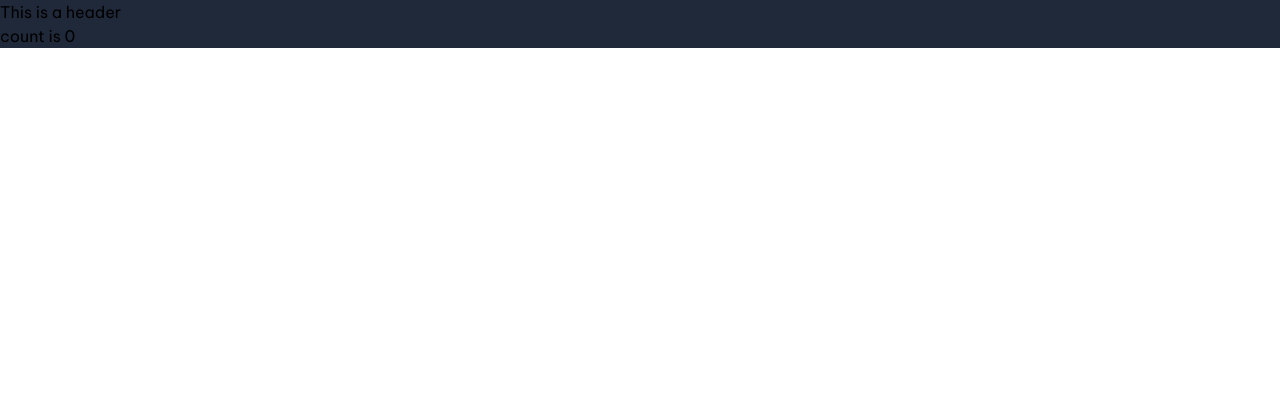
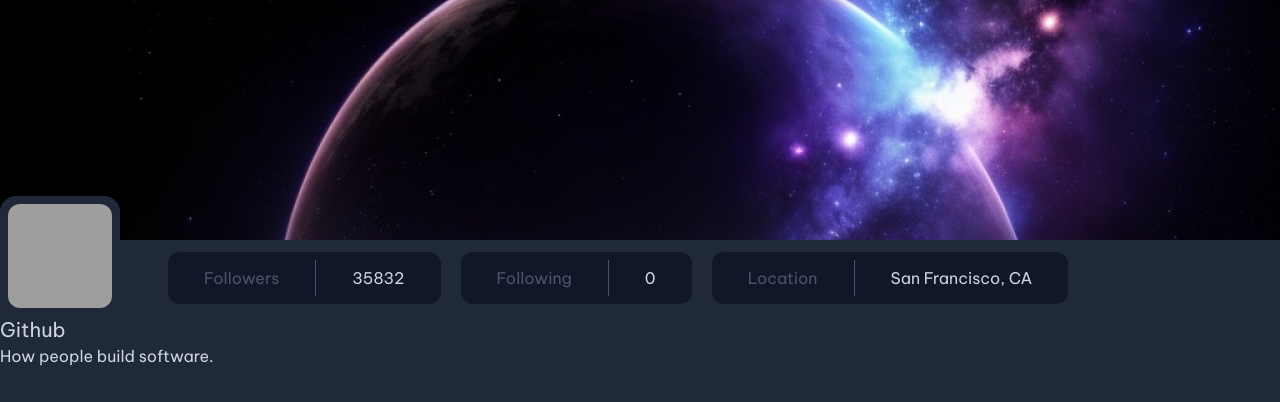
Before and after one commit to zeynabmvs/github-profile, a React (Vite) app: page / in a window 1280 px wide. Shown: the top 402 px of the page. Built offline with nearby package versions, Linux system fonts and the light colour scheme; grey boxes are pictures that could not be loaded.

Commit message:
profile section done

```diff
--- a/index.html
+++ b/index.html
@@ -1,4 +1,4 @@
-<!doctype html>
+<!DOCTYPE html>
 <html lang="en">
   <head>
     <meta charset="UTF-8" />
@@ -6,8 +6,8 @@
     <meta name="viewport" content="width=device-width, initial-scale=1.0" />
     <title>Github Profile React</title>
   </head>
-  <body>
-    <div id="root" class="mx-auto container bg-gray"></div>
+  <body class="bg-gray text-base">
+    <div id="root"></div>
     <script type="module" src="/src/main.jsx"></script>
   </body>
 </html>
--- a/src/App.css
+++ b/src/App.css
@@ -2,15 +2,14 @@
 @tailwind components;
 @tailwind utilities;
 
-
 @font-face {
   font-family: BeVietnamPro;
-  src: url("../public/fonts/BeVietnamPro-Bold.ttf");
+  src: url("/fonts/BeVietnamPro-Bold.ttf");
 }
 
 @font-face {
   font-family: BeVietnamPro;
-  src: url("../public/fonts/BeVietnamPro-Regular.ttf");
+  src: url("/fonts/BeVietnamPro-Regular.ttf");
 }
 
 @layer base {
--- a/src/App.jsx
+++ b/src/App.jsx
@@ -1,18 +1,60 @@
 import { useState } from "react";
 import "./App.css";
+import { user_data } from "./data.js";
+
+function Profile() {
+  return (
+    <div className="profile -mt-11">
+      <div className="flex items-end gap-12">
+        <div className="bg-gray p-2 rounded-2xl">
+          <img
+            src={user_data.avatar_url}
+            alt=""
+            className="rounded-xl w-[104px] h-[104px]"
+          />
+        </div>
+        <div className="flex pb-3 gap-5">
+          <div className="bg-darkgray rounded-xl text-slate-200 h-[52px] py-2 px-9 flex items-center justify-center">
+            Followers<span className="block h-9 w-px mx-9 bg-slate-200"></span>
+            <span className="text-slate-100">{user_data.followers}</span>
+          </div>
+          <div className="bg-darkgray rounded-xl text-slate-200 h-[52px] py-2 px-9 flex items-center justify-center">
+            Following<span className="block h-9 w-px mx-9 bg-slate-200"></span>
+            <span className="text-slate-100">{user_data.following}</span>
+          </div>
+          <div className="bg-darkgray rounded-xl text-slate-200 h-[52px] py-2 px-9 flex items-center justify-center">
+            Location<span className="block h-9 w-px mx-9 bg-slate-200"></span>
+            <span className="text-slate-100">{user_data.location}</span>
+          </div>
+        </div>
+      </div>
+      <h2 className="capitalize text-xl text-slate-100">{user_data.login}</h2>
+      <span className="text-slate-100">{user_data.bio}</span>
+    </div>
+  );
+}
+
+function SearchForm() {
+  return "";
+}
+
+function Header() {
+  return (
+    <div
+      id="header"
+      className="h-[240px] w-full bg-center bg-cover bg-no-repeat bg-[url('/hero-image-github-profile.png')]"
+    >
+      <SearchForm />
+    </div>
+  );
+}
 
 function App() {
-  const [count, setCount] = useState(0);
-
   return (
     <>
-      <div className="card">
-        <h1 className="">
-          This is a header
-        </h1>
-        <button onClick={() => setCount((count) => count + 1)}>
-          count is {count}
-        </button>
+      <Header />
+      <div className="container">
+        <Profile />
       </div>
     </>
   );
--- /dev/null
+++ b/src/data.js
@@ -0,0 +1,34 @@
+export const user_data = {
+    "login": "github",
+    "id": 9919,
+    "node_id": "MDEyOk9yZ2FuaXphdGlvbjk5MTk=",
+    "avatar_url": "https://avatars.githubusercontent.com/u/9919?v=4",
+    "gravatar_id": "",
+    "url": "https://api.github.com/users/github",
+    "html_url": "https://github.com/github",
+    "followers_url": "https://api.github.com/users/github/followers",
+    "following_url": "https://api.github.com/users/github/following{/other_user}",
+    "gists_url": "https://api.github.com/users/github/gists{/gist_id}",
+    "starred_url": "https://api.github.com/users/github/starred{/owner}{/repo}",
+    "subscriptions_url": "https://api.github.com/users/github/subscriptions",
+    "organizations_url": "https://api.github.com/users/github/orgs",
+    "repos_url": "https://api.github.com/users/github/repos",
+    "events_url": "https://api.github.com/users/github/events{/privacy}",
+    "received_events_url": "https://api.github.com/users/github/received_events",
+    "type": "Organization",
+    "site_admin": false,
+    "name": "GitHub",
+    "company": null,
+    "blog": "https://github.com/about",
+    "location": "San Francisco, CA",
+    "email": null,
+    "hireable": null,
+    "bio": "How people build software.",
+    "twitter_username": null,
+    "public_repos": 489,
+    "public_gists": 0,
+    "followers": 35832,
+    "following": 0,
+    "created_at": "2008-05-11T04:37:31Z",
+    "updated_at": "2022-11-29T19:44:55Z"
+  }
--- a/tailwind.config.js
+++ b/tailwind.config.js
@@ -2,6 +2,9 @@
 export default {
   content: ["./index.html", "./src/**/*.{js,ts,jsx,tsx}"],
   theme: {
+    container: {
+      center: true,
+    },
     extend: {
       fontSize: {
         "2base": "2rem",
@@ -21,7 +24,6 @@ export default {
         },
       },
     },
-
   },
   plugins: [],
 };
```
